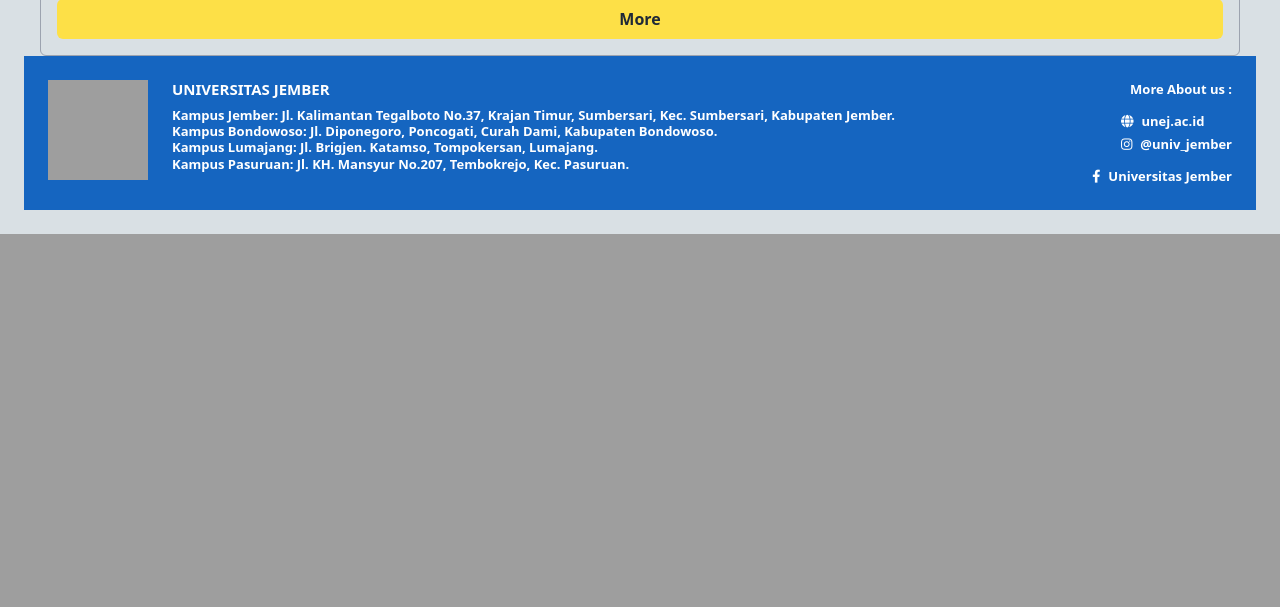
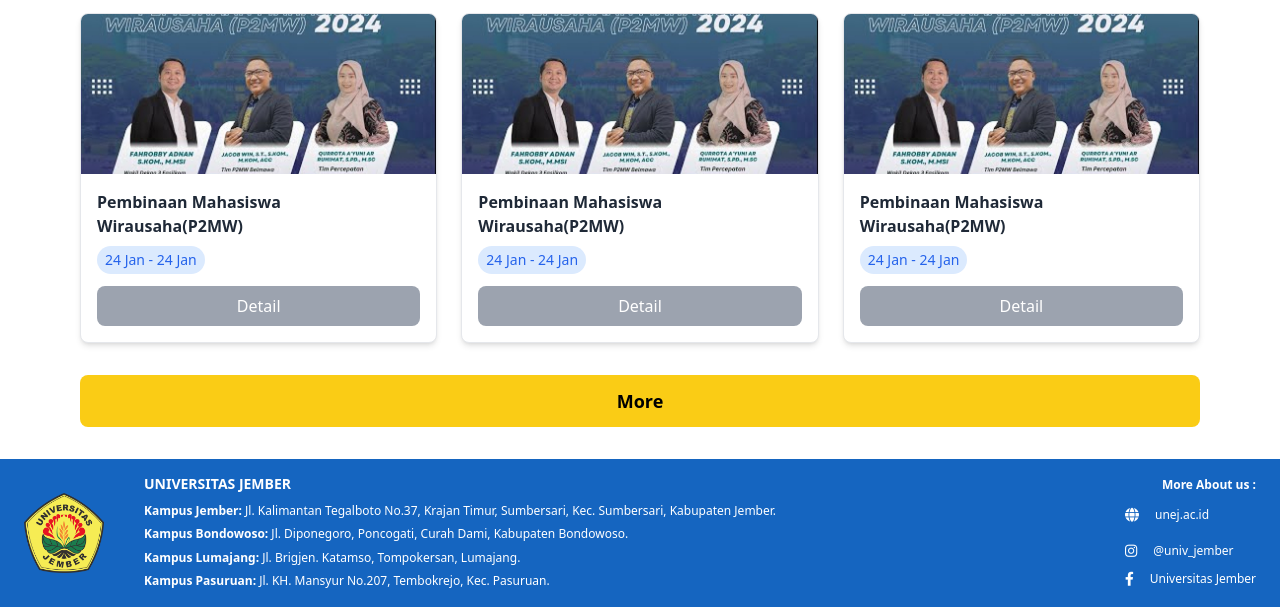
Before and after one commit to rifqiadrianto007/Schedulo, a Laravel app: page / in a window 1280 px wide. Shown: the part 942-1549 px from the top of the page. Before the commit the page ends 1176 px from the top, so only its background shows below. Run offline with Laravel 12, Linux system fonts and the light colour scheme; style sheets or scripts are compiled from the project's sources; some libraries are stand-ins or nearby versions; grey boxes are pictures that could not be loaded.

Commit message:
footer & home update

```diff
--- /dev/null
+++ b/resources/views/components/footer.blade.php
@@ -0,0 +1,50 @@
+        <footer class="bg-[#1565c0] text-white px-6 py-4">
+            <div class="max-w-7xl mx-auto flex flex-col md:flex-row md:items-center md:justify-between gap-4">
+                <!-- Logo -->
+                <div class="flex-shrink-0">
+                    <img alt="Yellow pentagon shaped logo with red and green emblem and black text Universitas Jember"
+                        class="w-[80px] h-[80px]" height="80"
+                        src="{{ asset('img/logo-unej.png') }}"
+                        width="80" />
+                </div>
+
+                <!-- Content -->
+                <div class="flex-1 md:px-6">
+                    <h2 class="font-bold text-white text-sm leading-tight mb-2">
+                        UNIVERSITAS JEMBER
+                    </h2>
+                    <div class="text-xs leading-relaxed space-y-1">
+                        <p><strong>Kampus Jember:</strong> Jl. Kalimantan Tegalboto No.37, Krajan Timur, Sumbersari,
+                            Kec. Sumbersari, Kabupaten Jember.</p>
+                        <p><strong>Kampus Bondowoso:</strong> Jl. Diponegoro, Poncogati, Curah Dami, Kabupaten
+                            Bondowoso.</p>
+                        <p><strong>Kampus Lumajang:</strong> Jl. Brigjen. Katamso, Tompokersan, Lumajang.</p>
+                        <p><strong>Kampus Pasuruan:</strong> Jl. KH. Mansyur No.207, Tembokrejo, Kec. Pasuruan.</p>
+                    </div>
+                </div>
+
+                <!-- Social Links -->
+                <div class="flex flex-col md:items-end text-xs space-y-2">
+                    <div class="font-bold text-white mb-1">
+                        More About us :
+                    </div>
+                    <div class="flex flex-col space-y-2">
+                        <a class="flex items-center space-x-2 hover:underline" href="https://www.unej.ac.id"
+                            target="_blank">
+                            <i class="fas fa-globe text-sm"></i>
+                            <span>unej.ac.id</span>
+                        </a>
+                        <a class="flex items-center space-x-2 hover:underline"
+                            href="https://www.instagram.com/univ_jember" target="_blank">
+                            <i class="fab fa-instagram text-sm"></i>
+                            <span>@univ_jember</span>
+                        </a>
+                        <a class="flex items-center space-x-2 hover:underline"
+                            href="https://www.facebook.com/universitasjember" target="_blank">
+                            <i class="fab fa-facebook-f text-sm"></i>
+                            <span>Universitas Jember</span>
+                        </a>
+                    </div>
+                </div>
+            </div>
+        </footer>
--- a/resources/views/home.blade.php
+++ b/resources/views/home.blade.php
@@ -1,189 +1,273 @@
+<!DOCTYPE html>
 <html lang="en">
 
 <head>
-    <meta charset="utf-8" />
-    <meta content="width=device-width, initial-scale=1" name="viewport" />
-    <title>
-        Schedulo
-    </title>
+    <meta charset="UTF-8">
+    <meta name="viewport" content="width=device-width, initial-scale=1.0">
+    <title>Schedulo</title>
     <script src="https://cdn.tailwindcss.com"></script>
-    <link href="https://cdnjs.cloudflare.com/ajax/libs/font-awesome/5.15.3/css/all.min.css" rel="stylesheet" />
+    @vite(['resources/css/app.css', 'resources/js/login.js'])
+    <link rel="stylesheet" href="https://cdnjs.cloudflare.com/ajax/libs/font-awesome/6.0.0/css/all.min.css">
+    <script>
+        tailwind.config = {
+            theme: {
+                extend: {
+                    colors: {
+                        'primary-blue': '#1565c0',
+                        'schedul-blue': '#4A90E2'
+                    }
+                }
+            }
+        }
+    </script>
 </head>
 
-<body class="bg-[#d9e0e4] p-6">
-    <div class="max-w-[1200px] mx-auto border border-gray-400 rounded-md p-4">
-        <h2 class="font-extrabold text-gray-800 text-xl mb-4">
-            Daftar Kegiatan
-        </h2>
-        <div class="grid grid-cols-1 sm:grid-cols-2 lg:grid-cols-3 gap-6">
-            <div class="bg-white rounded-md border border-gray-300 p-3">
-                <img alt="Three people standing side by side, two men and one woman wearing hijab, with text boxes below each person"
-                    class="w-full rounded-sm mb-2" height="150"
-                    src="https://storage.googleapis.com/a1aa/image/8e1b3ee4-1720-4580-9f33-e51f17a09762.jpg"
-                    width="400" />
-                <h3 class="font-semibold text-gray-900 mb-1">
-                    Pembinaan Mahasiswa Wirausaha(P2MW)
-                </h3>
-                <span
-                    class="inline-block text-blue-600 border border-blue-600 rounded-md px-3 py-1 text-sm font-semibold mb-3">
-                    24 Jan - 24 Jan
-                </span>
-                <button
-                    class="w-full bg-gray-400 text-gray-800 font-semibold rounded-md py-2 hover:bg-gray-500 transition">
-                    Detail
-                </button>
+<body class="bg-gray-50">
+    <!-- Header -->
+    <header class="bg-primary-blue px-4 py-3">
+        <div class="max-w-7xl mx-auto flex items-center justify-between">
+            <!-- Logo -->
+            <div class="flex items-center">
+                <h1 class="text-white text-2xl font-bold">Schedulo</h1>
+                <div class="ml-2 w-6 h-6 bg-white rounded-full flex items-center justify-center">
+                    <i class="fas fa-check text-primary-blue text-sm"></i>
+                </div>
             </div>
-            <div class="bg-white rounded-md border border-gray-300 p-3">
-                <img alt="Three people standing side by side, two men and one woman wearing hijab, with text boxes below each person"
-                    class="w-full rounded-sm mb-2" height="150"
-                    src="https://storage.googleapis.com/a1aa/image/8e1b3ee4-1720-4580-9f33-e51f17a09762.jpg"
-                    width="400" />
-                <h3 class="font-semibold text-gray-900 mb-1">
-                    Pembinaan Mahasiswa Wirausaha(P2MW)
-                </h3>
-                <span
-                    class="inline-block text-blue-600 border border-blue-600 rounded-md px-3 py-1 text-sm font-semibold mb-3">
-                    24 Jan - 24 Jan
-                </span>
-                <button
-                    class="w-full bg-gray-400 text-gray-800 font-semibold rounded-md py-2 hover:bg-gray-500 transition">
-                    Detail
-                </button>
-            </div>
-            <div class="bg-white rounded-md border border-gray-300 p-3">
-                <img alt="Three people standing side by side, two men and one woman wearing hijab, with text boxes below each person"
-                    class="w-full rounded-sm mb-2" height="150"
-                    src="https://storage.googleapis.com/a1aa/image/8e1b3ee4-1720-4580-9f33-e51f17a09762.jpg"
-                    width="400" />
-                <h3 class="font-semibold text-gray-900 mb-1">
-                    Pembinaan Mahasiswa Wirausaha(P2MW)
-                </h3>
-                <span
-                    class="inline-block text-blue-600 border border-blue-600 rounded-md px-3 py-1 text-sm font-semibold mb-3">
-                    24 Jan - 24 Jan
-                </span>
-                <button
-                    class="w-full bg-gray-400 text-gray-800 font-semibold rounded-md py-2 hover:bg-gray-500 transition">
-                    Detail
-                </button>
-            </div>
-            <div class="bg-white rounded-md border border-gray-300 p-3">
-                <img alt="Three people standing side by side, two men and one woman wearing hijab, with text boxes below each person"
-                    class="w-full rounded-sm mb-2" height="150"
-                    src="https://storage.googleapis.com/a1aa/image/8e1b3ee4-1720-4580-9f33-e51f17a09762.jpg"
-                    width="400" />
-                <h3 class="font-semibold text-gray-900 mb-1">
-                    Pembinaan Mahasiswa Wirausaha(P2MW)
-                </h3>
-                <span
-                    class="inline-block text-blue-600 border border-blue-600 rounded-md px-3 py-1 text-sm font-semibold mb-3">
-                    24 Jan - 24 Jan
-                </span>
-                <button
-                    class="w-full bg-gray-400 text-gray-800 font-semibold rounded-md py-2 hover:bg-gray-500 transition">
-                    Detail
-                </button>
-            </div>
-            <div class="bg-white rounded-md border border-gray-300 p-3">
-                <img alt="Three people standing side by side, two men and one woman wearing hijab, with text boxes below each person"
-                    class="w-full rounded-sm mb-2" height="150"
-                    src="https://storage.googleapis.com/a1aa/image/8e1b3ee4-1720-4580-9f33-e51f17a09762.jpg"
-                    width="400" />
-                <h3 class="font-semibold text-gray-900 mb-1">
-                    Pembinaan Mahasiswa Wirausaha(P2MW)
-                </h3>
-                <span
-                    class="inline-block text-blue-600 border border-blue-600 rounded-md px-3 py-1 text-sm font-semibold mb-3">
-                    24 Jan - 24 Jan
-                </span>
-                <button
-                    class="w-full bg-gray-400 text-gray-800 font-semibold rounded-md py-2 hover:bg-gray-500 transition">
-                    Detail
-                </button>
-            </div>
-            <div class="bg-white rounded-md border border-gray-300 p-3">
-                <img alt="Three people standing side by side, two men and one woman wearing hijab, with text boxes below each person"
-                    class="w-full rounded-sm mb-2" height="150"
-                    src="https://storage.googleapis.com/a1aa/image/8e1b3ee4-1720-4580-9f33-e51f17a09762.jpg"
-                    width="400" />
-                <h3 class="font-semibold text-gray-900 mb-1">
-                    Pembinaan Mahasiswa Wirausaha(P2MW)
-                </h3>
-                <span
-                    class="inline-block text-blue-600 border border-blue-600 rounded-md px-3 py-1 text-sm font-semibold mb-3">
-                    24 Jan - 24 Jan
-                </span>
-                <button
-                    class="w-full bg-gray-400 text-gray-800 font-semibold rounded-md py-2 hover:bg-gray-500 transition">
-                    Detail
+
+            <!-- Navigation -->
+            <nav class="hidden md:flex space-x-1">
+                <a href="#" class="px-4 py-2 bg-white text-gray-800 rounded-full font-medium">Home</a>
+                <a href="#" class="px-4 py-2 text-white hover:bg-blue-600 rounded-full font-medium">Event</a>
+                <a href="#" class="px-4 py-2 text-white hover:bg-blue-600 rounded-full font-medium">Venue</a>
+                <a href="#" class="px-4 py-2 text-white hover:bg-blue-600 rounded-full font-medium">Jadwal</a>
+            </nav>
+
+            <!-- Login Button -->
+            <div class="flex items-center">
+                <button class="bg-yellow-400 text-black px-4 py-2 rounded-full font-bold text-sm hover:bg-yellow-500">
+                    MASUK
                 </button>
             </div>
         </div>
-        <button
-            class="mt-6 w-full bg-yellow-300 text-gray-800 font-extrabold rounded-md py-2 hover:bg-yellow-400 transition">
-            More
-        </button>
-    </div>
-    <footer class="bg-[#1565c0] text-white px-6 py-6">
-        <div class="max-w-7xl mx-auto flex flex-col md:flex-row md:items-start md:justify-between gap-6 md:gap-0">
-            <div class="flex-shrink-0">
-                <img alt="Yellow pentagon shaped logo with red and green emblem and black text Universitas Jember"
-                    class="w-[100px] h-[100px]" height="100"
-                    src="https://storage.googleapis.com/a1aa/image/83760adf-8643-42ff-492e-c523fe85d107.jpg"
-                    width="100" />
-            </div>
-            <div class="flex-1 md:pl-6">
-                <h2 class="font-bold text-white text-[15px] leading-tight mb-2 uppercase">
-                    UNIVERSITAS JEMBER
-                </h2>
-                <p class="text-[13px] font-semibold leading-tight">
-                    Kampus Jember: Jl. Kalimantan Tegalboto No.37, Krajan Timur, Sumbersari, Kec. Sumbersari, Kabupaten
-                    Jember.
-                    <br />
-                    Kampus Bondowoso: Jl. Diponegoro, Poncogati, Curah Dami, Kabupaten Bondowoso.
-                    <br />
-                    Kampus Lumajang: Jl. Brigjen. Katamso, Tompokersan, Lumajang.
-                    <br />
-                    Kampus Pasuruan: Jl. KH. Mansyur No.207, Tembokrejo, Kec. Pasuruan.
-                </p>
-            </div>
-            <div class="flex flex-col md:items-end text-[13px] font-semibold space-y-3">
-                <div>
-                    <span class="font-bold text-white">
-                        More About us :
-                    </span>
+    </header>
+
+    <!-- Hero Carousel Section -->
+    <section class="bg-gray-100 py-8">
+        <div class="max-w-6xl mx-auto px-4">
+            <div class="relative">
+                <!-- Carousel Container -->
+                <div class="overflow-hidden rounded-lg">
+                    <div id="carousel" class="flex transition-transform duration-500 ease-in-out">
+                        <!-- Slide 1 -->
+                        <div class="w-full flex-shrink-0 px-2">
+                            <div class="flex gap-4">
+                                <div class="flex-1">
+                                    <img src="{{ asset('img/kegiatan1.jpg') }}"
+                                        alt="Program Sosialisasi" class="w-full h-auto rounded-lg shadow-lg">
+                                </div>
+                                <div class="flex-1">
+                                    <img src="{{ asset('img/kegiatan1.jpg') }}"
+                                        alt="Program Sosialisasi Center" class="w-full h-auto rounded-lg shadow-lg">
+                                </div>
+                                <div class="flex-1">
+                                    <img src="{{ asset('img/kegiatan1.jpg') }}"
+                                        alt="Program Sosialisasi" class="w-full h-auto rounded-lg shadow-lg">
+                                </div>
+                            </div>
+                        </div>
+                    </div>
                 </div>
-                <div class="flex flex-col space-y-1">
-                    <a class="flex items-center space-x-2 hover:underline" href="https://www.unej.ac.id"
-                        target="_blank">
-                        <i class="fas fa-globe">
-                        </i>
-                        <span>
-                            unej.ac.id
-                        </span>
-                    </a>
-                    <a class="flex items-center space-x-2 hover:underline" href="https://www.instagram.com/univ_jember"
-                        target="_blank">
-                        <i class="fab fa-instagram">
-                        </i>
-                        <span>
-                            @univ_jember
-                        </span>
-                    </a>
-                </div>
-                <div>
-                    <a class="flex items-center space-x-2 hover:underline font-bold"
-                        href="https://www.facebook.com/universitasjember" target="_blank">
-                        <i class="fab fa-facebook-f">
-                        </i>
-                        <span>
-                            Universitas Jember
-                        </span>
-                    </a>
+
+                <!-- Navigation Arrows -->
+                <button id="prevBtn"
+                    class="absolute left-4 top-1/2 transform -translate-y-1/2 bg-white bg-opacity-50 hover:bg-opacity-75 rounded-full p-2 shadow-lg">
+                    <i class="fas fa-chevron-left text-gray-700"></i>
+                </button>
+                <button id="nextBtn"
+                    class="absolute right-4 top-1/2 transform -translate-y-1/2 bg-white bg-opacity-50 hover:bg-opacity-75 rounded-full p-2 shadow-lg">
+                    <i class="fas fa-chevron-right text-gray-700"></i>
+                </button>
+
+                <!-- Dots Indicator -->
+                <div class="flex justify-center mt-4 space-x-2">
+                    <button class="dot w-3 h-3 rounded-full bg-gray-400 active"></button>
+                    <button class="dot w-3 h-3 rounded-full bg-gray-300"></button>
+                    <button class="dot w-3 h-3 rounded-full bg-gray-300"></button>
+                    <button class="dot w-3 h-3 rounded-full bg-gray-300"></button>
                 </div>
             </div>
         </div>
-    </footer>
+    </section>
+
+    <!-- Events Grid Section -->
+    <section class="py-8 bg-white">
+        <div class="max-w-6xl mx-auto px-4">
+            <h2 class="text-2xl font-bold text-gray-800 mb-6">Daftar Kegiatan</h2>
+
+            <!-- Events Grid -->
+            <div class="grid grid-cols-1 md:grid-cols-2 lg:grid-cols-3 gap-6 mb-8">
+                <!-- Event Card 1 -->
+                <div class="bg-white rounded-lg shadow-md overflow-hidden border">
+                    <img src="{{ asset('img/kegiatan1.jpg') }}"
+                        alt="Event" class="w-full h-40 object-cover">
+                    <div class="p-4">
+                        <h3 class="font-semibold text-gray-800 mb-2">Pembinaan Mahasiswa Wirausaha(P2MW)</h3>
+                        <div class="text-sm text-blue-600 bg-blue-100 px-2 py-1 rounded-full inline-block mb-3">
+                            24 Jan - 24 Jan
+                        </div>
+                        <button
+                            class="w-full bg-gray-400 text-white py-2 px-4 rounded-lg font-medium hover:bg-gray-500">
+                            Detail
+                        </button>
+                    </div>
+                </div>
+
+                <!-- Event Card 2 -->
+                <div class="bg-white rounded-lg shadow-md overflow-hidden border">
+                    <img src="{{ asset('img/kegiatan1.jpg') }}"
+                        alt="Event" class="w-full h-40 object-cover">
+                    <div class="p-4">
+                        <h3 class="font-semibold text-gray-800 mb-2">Pembinaan Mahasiswa Wirausaha(P2MW)</h3>
+                        <div class="text-sm text-blue-600 bg-blue-100 px-2 py-1 rounded-full inline-block mb-3">
+                            24 Jan - 24 Jan
+                        </div>
+                        <button
+                            class="w-full bg-gray-400 text-white py-2 px-4 rounded-lg font-medium hover:bg-gray-500">
+                            Detail
+                        </button>
+                    </div>
+                </div>
+
+                <!-- Event Card 3 -->
+                <div class="bg-white rounded-lg shadow-md overflow-hidden border">
+                    <img src="{{ asset('img/kegiatan1.jpg') }}"
+                        alt="Event" class="w-full h-40 object-cover">
+                    <div class="p-4">
+                        <h3 class="font-semibold text-gray-800 mb-2">Pembinaan Mahasiswa Wirausaha(P2MW)</h3>
+                        <div class="text-sm text-blue-600 bg-blue-100 px-2 py-1 rounded-full inline-block mb-3">
+                            24 Jan - 24 Jan
+                        </div>
+                        <button
+                            class="w-full bg-gray-400 text-white py-2 px-4 rounded-lg font-medium hover:bg-gray-500">
+                            Detail
+                        </button>
+                    </div>
+                </div>
+
+                <!-- Event Card 4 -->
+                <div class="bg-white rounded-lg shadow-md overflow-hidden border">
+                    <img src="{{ asset('img/kegiatan1.jpg') }}"
+                        alt="Event" class="w-full h-40 object-cover">
+                    <div class="p-4">
+                        <h3 class="font-semibold text-gray-800 mb-2">Pembinaan Mahasiswa Wirausaha(P2MW)</h3>
+                        <div class="text-sm text-blue-600 bg-blue-100 px-2 py-1 rounded-full inline-block mb-3">
+                            24 Jan - 24 Jan
+                        </div>
+                        <button
+                            class="w-full bg-gray-400 text-white py-2 px-4 rounded-lg font-medium hover:bg-gray-500">
+                            Detail
+                        </button>
+                    </div>
+                </div>
+
+                <!-- Event Card 5 -->
+                <div class="bg-white rounded-lg shadow-md overflow-hidden border">
+                    <img src="{{ asset('img/kegiatan1.jpg') }}"
+                        alt="Event" class="w-full h-40 object-cover">
+                    <div class="p-4">
+                        <h3 class="font-semibold text-gray-800 mb-2">Pembinaan Mahasiswa Wirausaha(P2MW)</h3>
+                        <div class="text-sm text-blue-600 bg-blue-100 px-2 py-1 rounded-full inline-block mb-3">
+                            24 Jan - 24 Jan
+                        </div>
+                        <button
+                            class="w-full bg-gray-400 text-white py-2 px-4 rounded-lg font-medium hover:bg-gray-500">
+                            Detail
+                        </button>
+                    </div>
+                </div>
+
+                <!-- Event Card 6 -->
+                <div class="bg-white rounded-lg shadow-md overflow-hidden border">
+                    <img src="{{ asset('img/kegiatan1.jpg') }}"
+                        alt="Event" class="w-full h-40 object-cover">
+                    <div class="p-4">
+                        <h3 class="font-semibold text-gray-800 mb-2">Pembinaan Mahasiswa Wirausaha(P2MW)</h3>
+                        <div class="text-sm text-blue-600 bg-blue-100 px-2 py-1 rounded-full inline-block mb-3">
+                            24 Jan - 24 Jan
+                        </div>
+                        <button
+                            class="w-full bg-gray-400 text-white py-2 px-4 rounded-lg font-medium hover:bg-gray-500">
+                            Detail
+                        </button>
+                    </div>
+                </div>
+            </div>
+
+            <!-- More Button -->
+            <div class="text-center">
+                <button
+                    class="bg-yellow-400 text-black px-8 py-3 rounded-lg font-bold text-lg hover:bg-yellow-500 w-full">
+                    More
+                </button>
+            </div>
+        </div>
+    </section>
+
+    <!-- Footer -->
+    <x-footer />
+
+    <script>
+        // Carousel functionality
+        let currentSlide = 0;
+        const totalSlides = 4;
+        const carousel = document.getElementById('carousel');
+        const dots = document.querySelectorAll('.dot');
+        const prevBtn = document.getElementById('prevBtn');
+        const nextBtn = document.getElementById('nextBtn');
+
+        function updateCarousel() {
+            carousel.style.transform = `translateX(-${currentSlide * 100}%)`;
+
+            // Update dots
+            dots.forEach((dot, index) => {
+                if (index === currentSlide) {
+                    dot.classList.remove('bg-gray-300');
+                    dot.classList.add('bg-gray-400', 'active');
+                } else {
+                    dot.classList.remove('bg-gray-400', 'active');
+                    dot.classList.add('bg-gray-300');
+                }
+            });
+        }
+
+        function nextSlide() {
+            currentSlide = (currentSlide + 1) % totalSlides;
+            updateCarousel();
+        }
+
+        function prevSlide() {
+            currentSlide = (currentSlide - 1 + totalSlides) % totalSlides;
+            updateCarousel();
+        }
+
+        // Event listeners for navigation
+        nextBtn.addEventListener('click', nextSlide);
+        prevBtn.addEventListener('click', prevSlide);
+
+        // Dot navigation
+        dots.forEach((dot, index) => {
+            dot.addEventListener('click', () => {
+                currentSlide = index;
+                updateCarousel();
+            });
+        });
+
+        // Auto-play carousel
+        setInterval(nextSlide, 5000);
+
+        // Initialize carousel
+        updateCarousel();
+    </script>
 </body>
 
 </html>
--- a/resources/views/login.blade.php
+++ b/resources/views/login.blade.php
@@ -7,6 +7,7 @@
         Schedulo
     </title>
     <script src="https://cdn.tailwindcss.com"></script>
+    @vite('resources/css/app.css')
     <link href="https://cdnjs.cloudflare.com/ajax/libs/font-awesome/5.15.3/css/all.min.css" rel="stylesheet" />
     <link href="https://fonts.googleapis.com/css2?family=Poppins&amp;display=swap" rel="stylesheet" />
     <style>
--- a/resources/views/regis.blade.php
+++ b/resources/views/regis.blade.php
@@ -7,6 +7,7 @@
         Schedulo
     </title>
     <script src="https://cdn.tailwindcss.com"></script>
+    @vite('resources/css/app.css')
     <link href="https://cdnjs.cloudflare.com/ajax/libs/font-awesome/5.15.3/css/all.min.css" rel="stylesheet" />
     <link href="https://fonts.googleapis.com/css2?family=Poppins&amp;display=swap" rel="stylesheet" />
     <style>
```
Also changed, not shown: resources/views/detailEvent.blade.php (+3 -59 lines), public/img/kegiatan1.jpg (added), public/img/logo-unej.png (added), resources/component/footer.blade.php (deleted).
